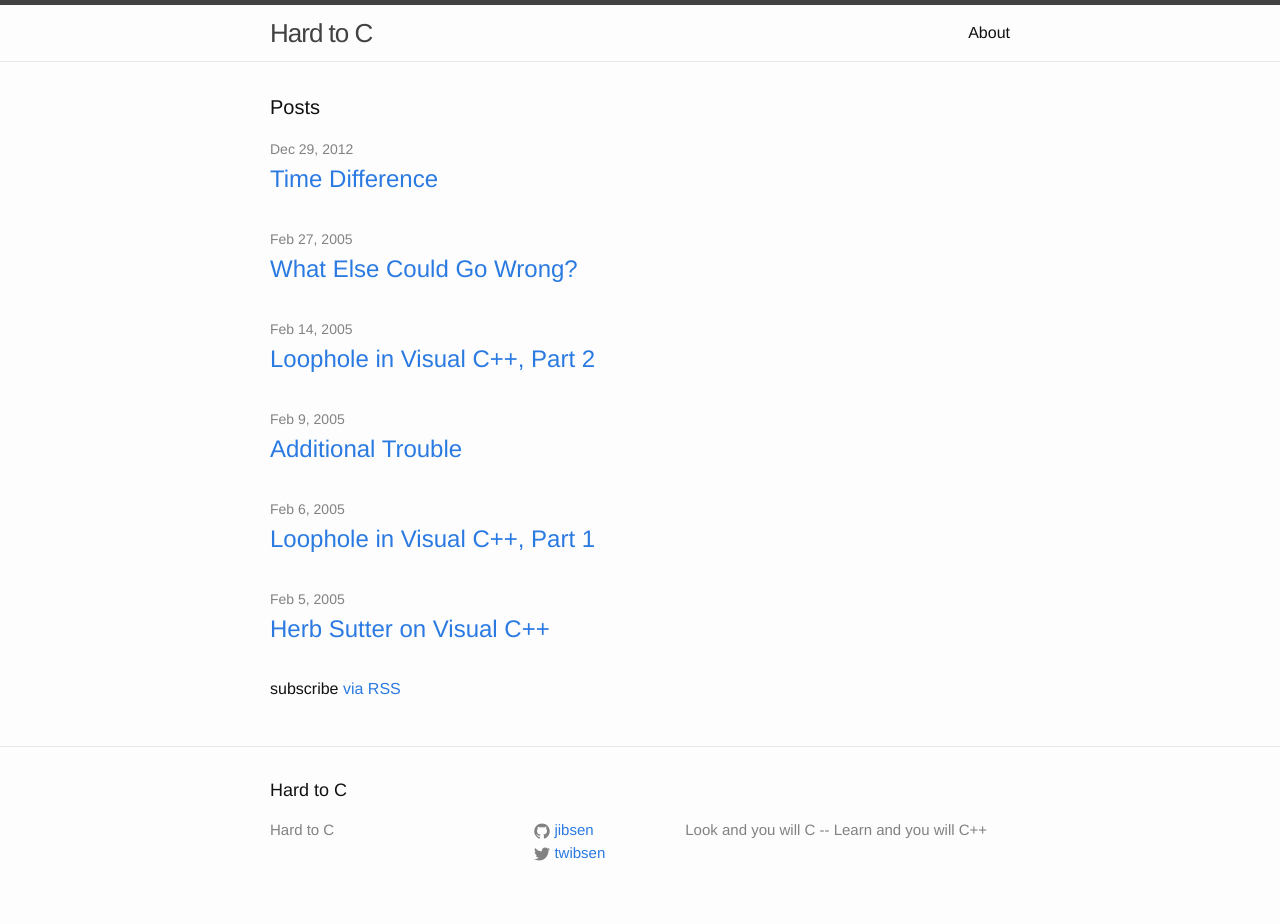
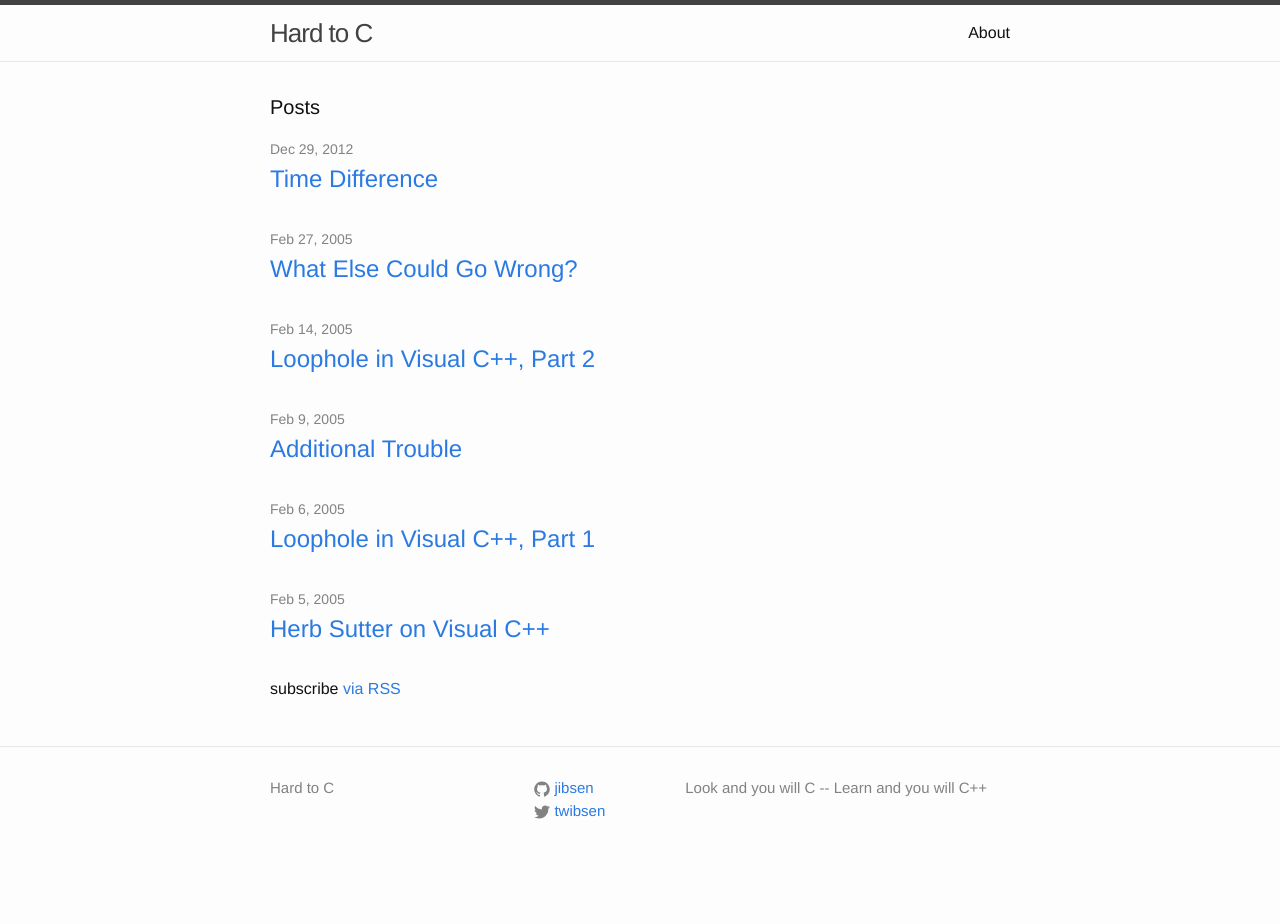
Before and after one commit to jibsen/hardtoc-src, a Jekyll site: the page built from index.html, in a window 1280 px wide. Built offline with Jekyll 4.4.1, drawn with Linux system fonts in a browser that asks for light colours; after the commit the page ends 900 px from its top, so only the background shows below that.

Commit message:
Update footer
Remove heading and make email conditional.
½

```diff
--- a/_includes/footer.html
+++ b/_includes/footer.html
@@ -1,14 +1,14 @@
 <footer class="site-footer">
 
   <div class="wrapper">
-
-    <h2 class="footer-heading">{{ site.title }}</h2>
 
     <div class="footer-col-wrapper">
       <div class="footer-col footer-col-1">
         <ul class="contact-list">
           <li>{{ site.title }}</li>
+          {% if site.email %}
           <li><a href="mailto:{{ site.email }}">{{ site.email }}</a></li>
+          {% endif %}
         </ul>
       </div>
 
```
